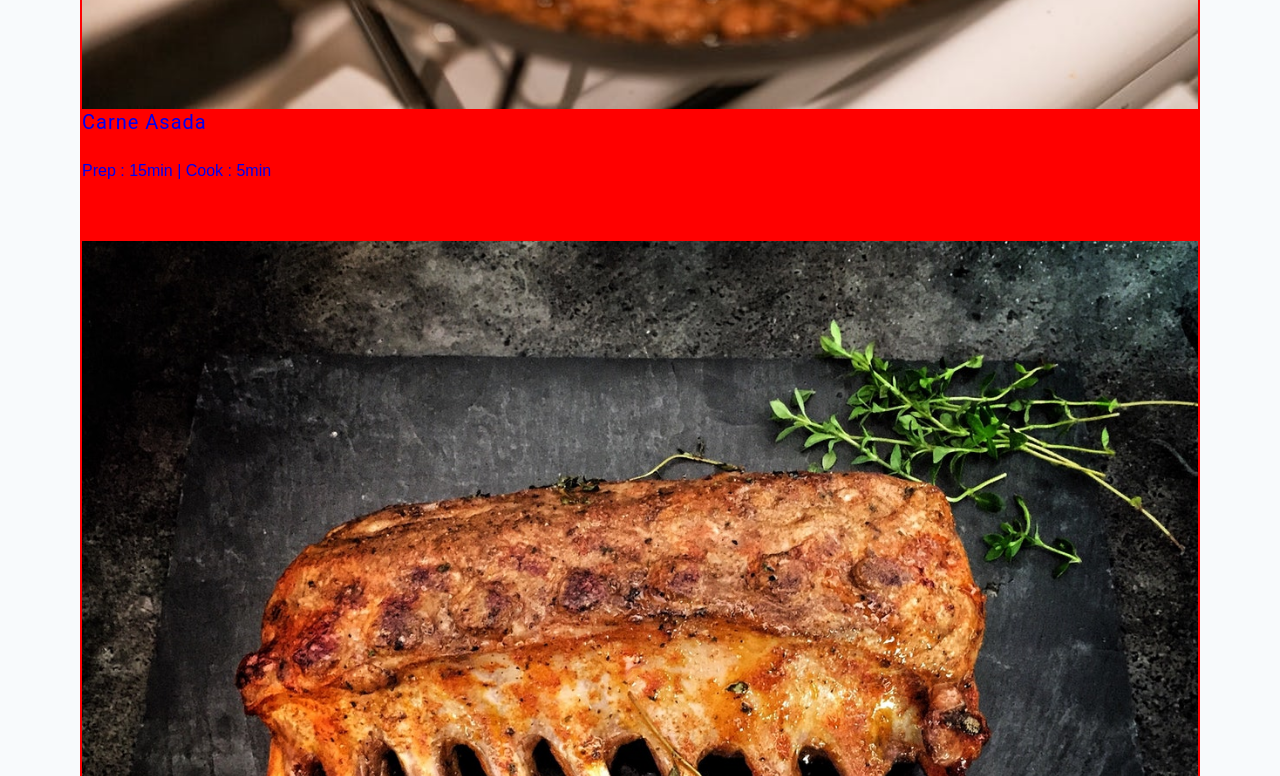
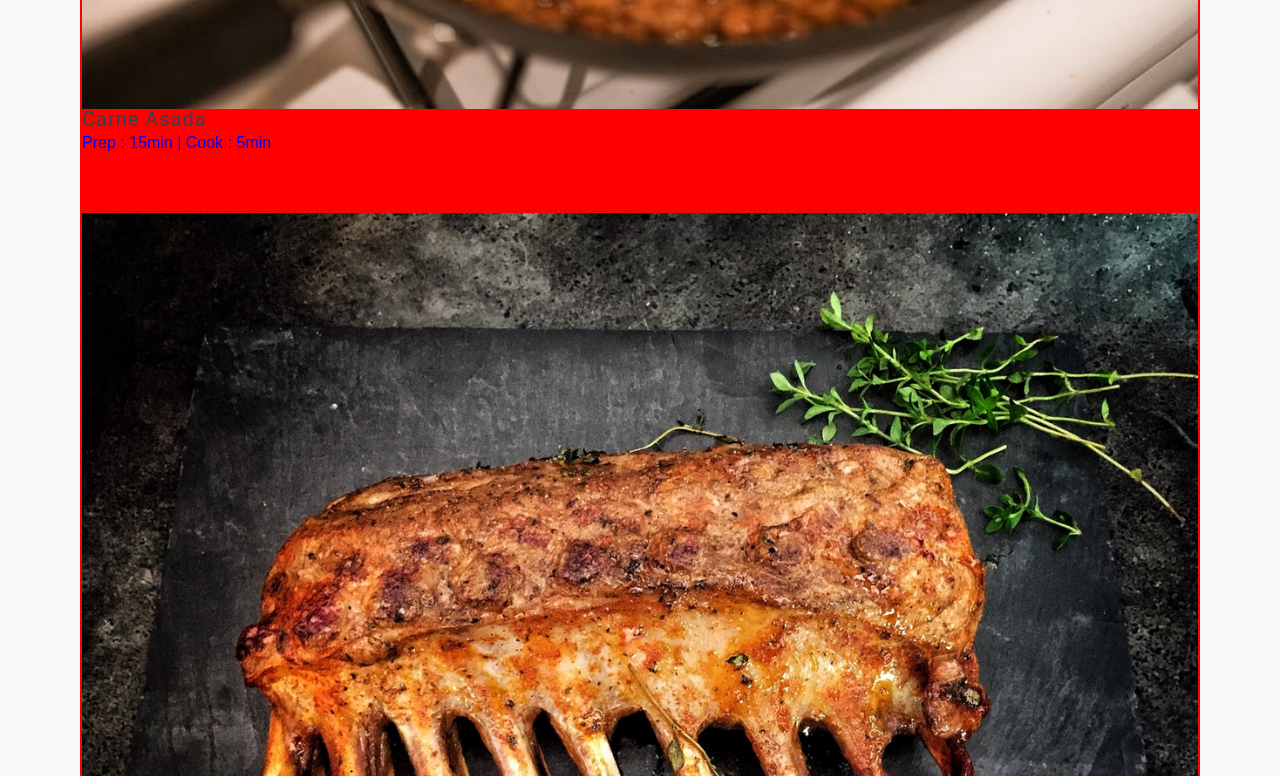
Before and after one commit to izabela-jelovac/recipes-site, a plain HTML site: page html-css-simply-recipes-main/starter/index.html in a window 1280 px wide. Shown: the part 1204-1980 px from the top of the page. Drawn offline with Linux system fonts and the light colour scheme.

Commit message:
edit recipe headings

```diff
--- a/html-css-simply-recipes-main/starter/css/main.css
+++ b/html-css-simply-recipes-main/starter/css/main.css
@@ -434,3 +434,16 @@ nav-logo{
 .tag-list a:hover{
   color: var(--primary-500)
 }
+.recipe{
+  display: block;
+}
+recipe-img{
+  height: 15rem;
+  border-radius: var(--borderRadius);
+  margin-bottom: 1rem;
+}
+.recipe h5{
+  margin-bottom: 0;
+  line-height: 1;
+  color: var(--grey-700)
+}
```
